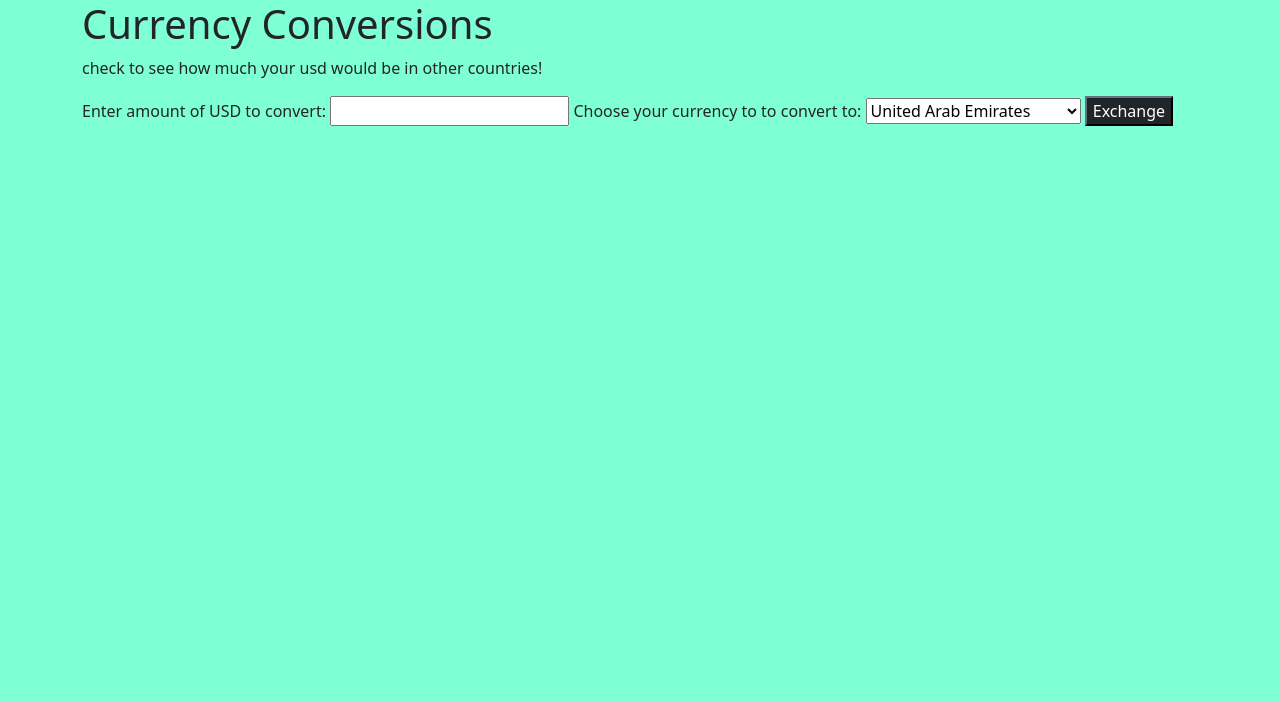
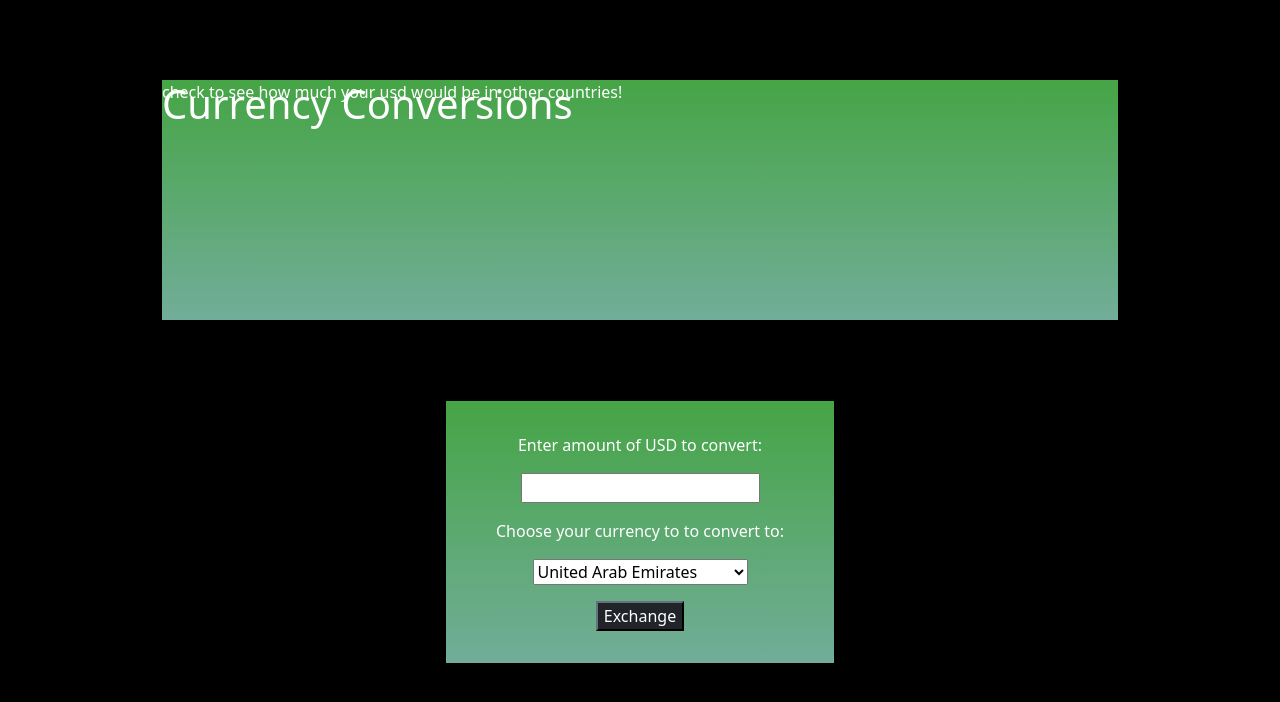
Before and after one commit to Chase-Stokes/currencyExchange, a website built with webpack: page src/index.html in a window 1280 px wide. Built offline with nearby package versions, Linux system fonts and the light colour scheme.

Commit message:
add styling WIP

```diff
--- a/src/css/styles.css
+++ b/src/css/styles.css
@@ -1,3 +1,32 @@
 body {
-  background-color:aquamarine;
+  background-color:black;
+  color: white;
 }
+label {
+  margin-bottom: 1em;
+}
+input {
+  margin-bottom: 1em;
+}
+button {
+  margin-top: 1em;
+}
+.box {
+  border: 1px solid black;
+  text-align: center;
+  width: 35%;
+  padding: 2em;
+  margin-left: auto;
+  margin-right: auto;
+  margin-top: 5em;
+  background: linear-gradient(rgba(87, 206, 87, 0.8), rgba(142, 216, 191,0.8))
+}
+.header {
+  height: 15em;
+  margin: 5em;
+  background: linear-gradient(rgba(87, 206, 87, 0.8), rgba(142, 216, 191,0.8))
+}
+.header h1{
+  position: absolute;
+  left: 25;
+}
--- a/src/index.html
+++ b/src/index.html
@@ -12,9 +12,9 @@
     </div>
     <div class="box">
       <form id="formOne">
-        <label for="USD">Enter amount of USD to convert:</label>
-        <input type="text" id="amount" required>
-        <label for="otherCurrency">Choose your currency to to convert to:</label>
+        <label for="USD">Enter amount of USD to convert:</label><br>
+        <input type="text" id="amount" required><br>
+        <label for="otherCurrency">Choose your currency to to convert to:</label><br>
         <select name="selectCurrency" id="target">
           <option value="AED">United Arab Emirates</option>
           <option value="AFN">Afghanistan</option>
@@ -174,7 +174,7 @@
           <option value="ZAR">South Africa</option>
           <option value="ZMW">Zambia</option>
           <option value="ZWL">Zimbabwe</option>
-        </select>
+        </select><br>
         <button class="btn-dark">Exchange</button>
       </form>
     </div>
```
